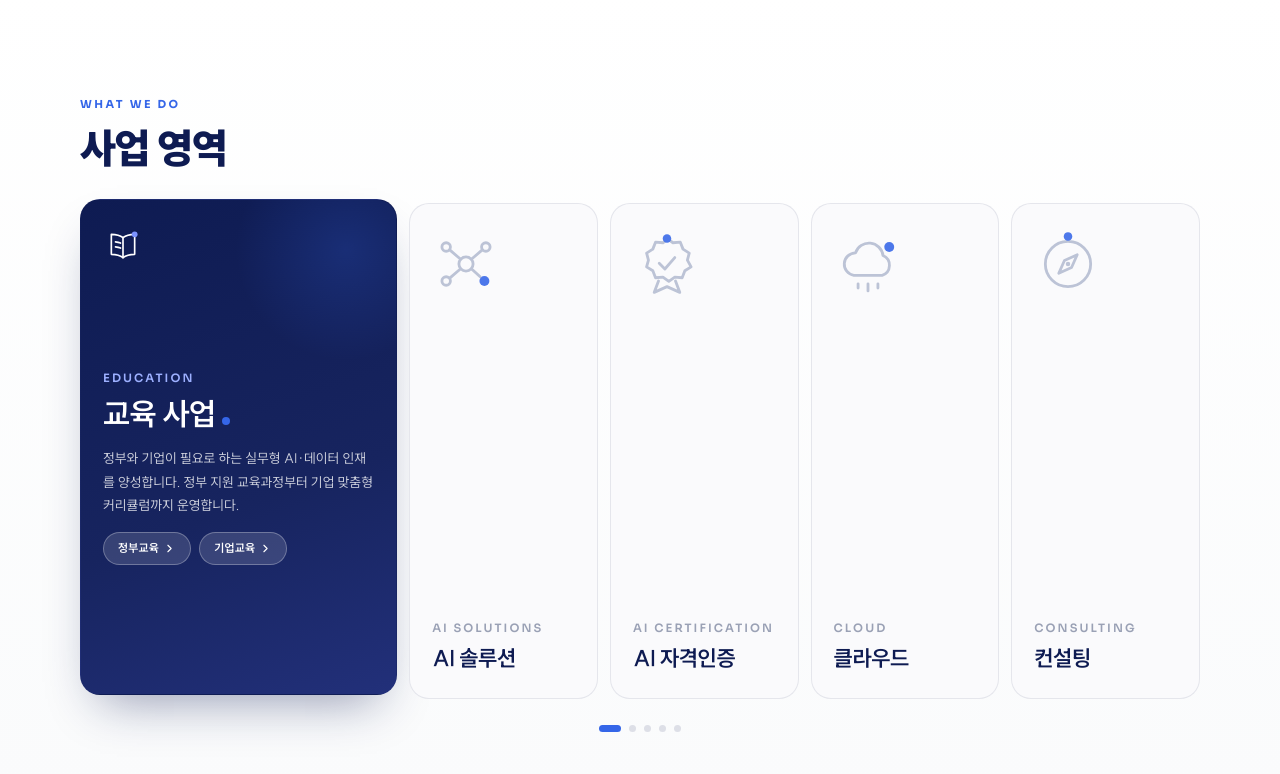
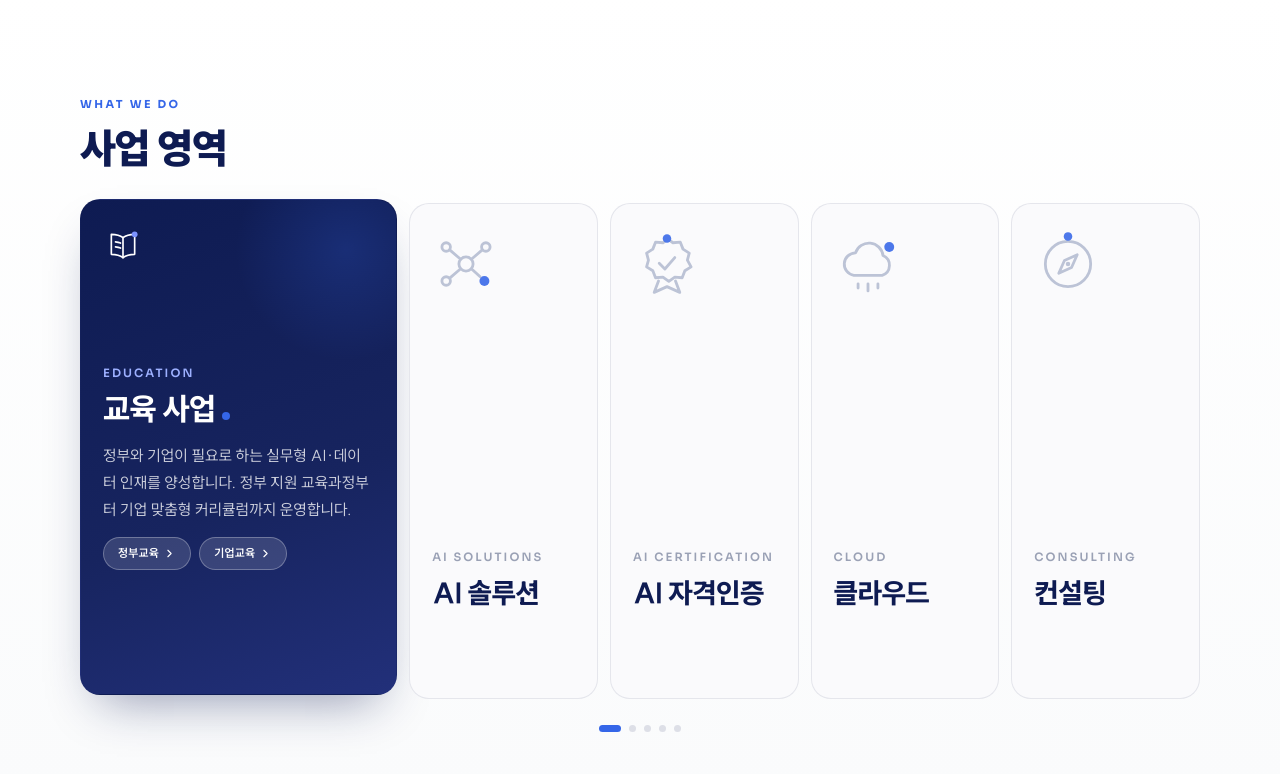
Before and after one commit to chaeuns/vodawebsite, a Next.js app: page / in a window 1280 px wide. Shown: the part 814-1588 px from the top of the page. Built offline with nearby package versions, Linux system fonts and the light colour scheme.

Commit message:
사업영역 카드 텍스트 수정, 카드 길이 수정

```diff
--- a/app/page.tsx
+++ b/app/page.tsx
@@ -548,7 +548,7 @@ export default function App() {
           flexDirection: isAreaMobile ? "column" : "row",
           gap: 12,
           alignItems: "stretch",
-          height: isAreaMobile ? "auto" : "min(62vh, 560px)",
+          height: isAreaMobile ? "auto" : "min(62vh, 510px)",
         }}
         onMouseLeave={() => setAreaHoverIdx(null)}
       >
@@ -576,7 +576,7 @@ export default function App() {
                 flexGrow: isAreaMobile ? 0 : on ? 1.9 : 1,
                 flexBasis: 0,
                 minWidth: 0,
-                minHeight: isAreaMobile ? (on ? 340 : 120) : "auto",
+                minHeight: isAreaMobile ? (on ? 290 : 120) : "auto",
                 padding: "26px 22px",
                 borderRadius: 20,
                 background: on
@@ -620,7 +620,7 @@ export default function App() {
                 {AREA_ICONS[a.icon](on ? "#7C93FF" : "#3566E8")}
               </div>
 
-              <div style={{ flexGrow: 1 }} />
+              <div style={{ flexGrow: on ? 1 : 0.8, transition: "flex-grow 0.45s ease" }} />
 
               <span
                 className="font-sora"
@@ -642,8 +642,8 @@ export default function App() {
                   className="font-suit"
                   style={{
                     margin: 0,
-                    fontSize: on ? (isAreaMobile ? 27 : 31) : isAreaMobile ? 20 : 22,
-                    fontWeight: 700,
+                    fontSize: on ? (isAreaMobile ? 27 : 31) : isAreaMobile ? 25 : 28,
+                    fontWeight: 800,
                     letterSpacing: "-0.02em",
                     lineHeight: 1.25,
                     whiteSpace: "nowrap",
@@ -677,13 +677,13 @@ export default function App() {
                     "max-height 0.6s cubic-bezier(0.32,0.72,0,1), opacity 0.4s ease 0.15s, transform 0.5s ease 0.1s",
                 }}
               >
-                <p style={{ margin: "13px 0 0", fontSize: 13.5, lineHeight: 1.75, color: "rgba(255,255,255,0.78)" }}>
+                <p style={{ margin: "13px 0 0", fontSize: 15.5, lineHeight: 1.75, color: "rgba(255,255,255,0.78)" }}>
                   {a.desc}
                 </p>
                 {!isMultiLink && (
                   <ul style={{ margin: "16px 0 0", padding: 0, listStyle: "none", display: "flex", flexDirection: "column", gap: 8 }}>
                     {a.points.map((p) => (
-                      <li key={p} style={{ display: "flex", alignItems: "center", gap: 8, fontSize: 12.5, fontWeight: 500, color: "#C9D4FF" }}>
+                      <li key={p} style={{ display: "flex", alignItems: "center", gap: 8, fontSize: 13.5, fontWeight: 700, color: "#C9D4FF" }}>
                         <span style={{ width: 5, height: 5, borderRadius: "50%", background: "#3566E8", flexShrink: 0 }} />
                         {p}
                       </li>
```
